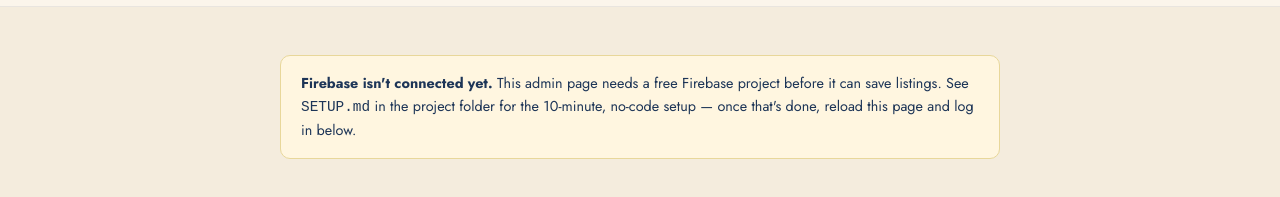
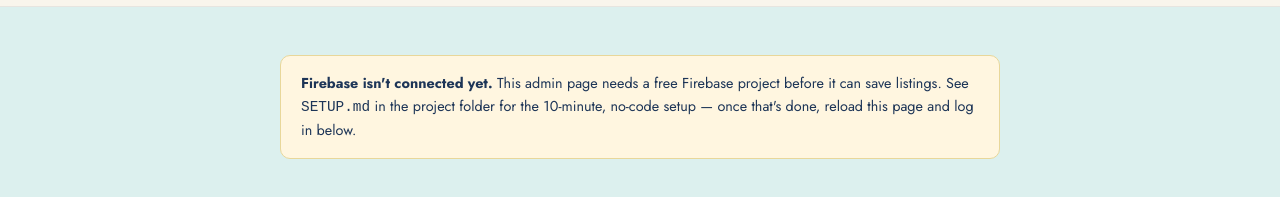
Before and after one commit to joeyspadsetup/salty-teeth-shop, a plain HTML site: page admin.html in a window 1280 px wide. Shown: the part 65-262 px from the top of the page. Drawn offline with Linux system fonts and the light colour scheme.

Commit message:
Change page backgrounds from cream to light aqua/teal

```diff
--- a/assets/css/style.css
+++ b/assets/css/style.css
@@ -1,6 +1,6 @@
 :root {
-  --cream: #f4ecdd;
-  --cream-light: #fbf6ec;
+  --cream: #dcf0ee;
+  --cream-light: #eff9f8;
   --navy: #1d3557;
   --navy-light: #2c4b73;
   --sage: #7c9c96;
```
